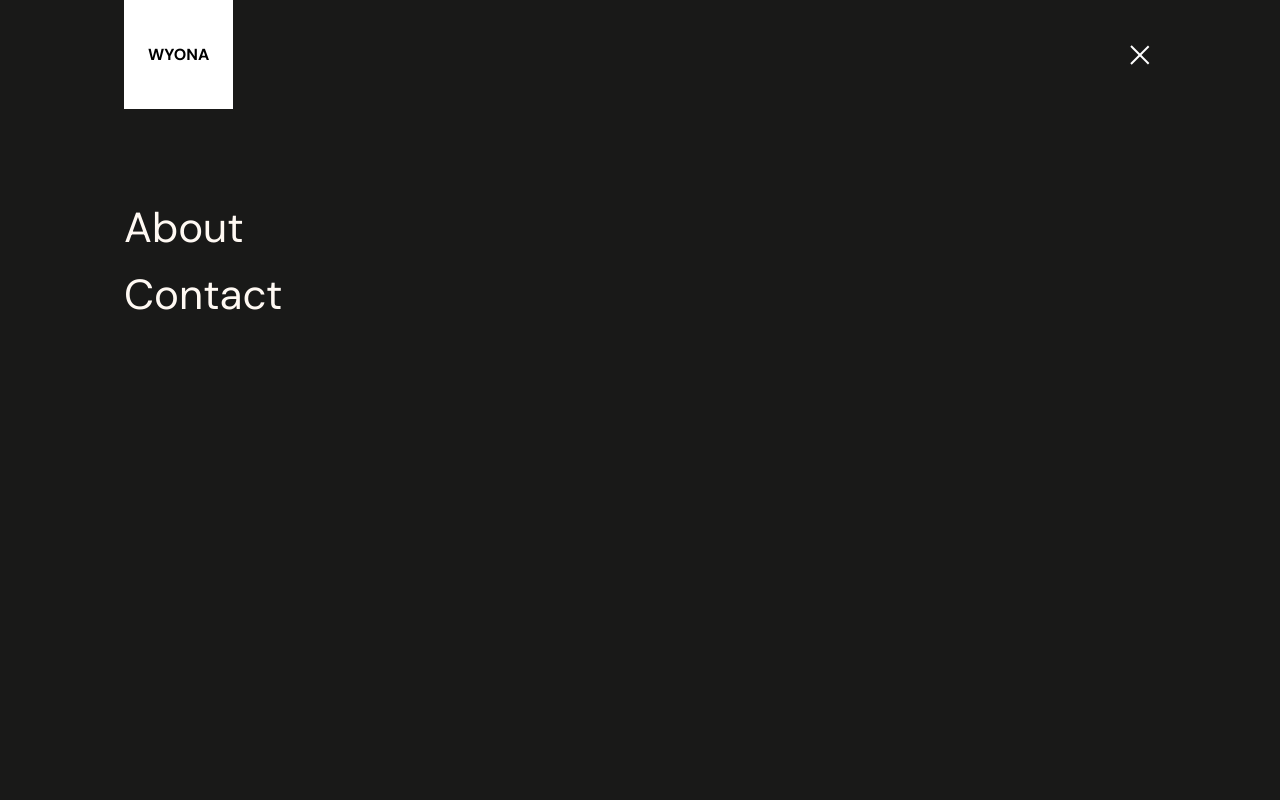
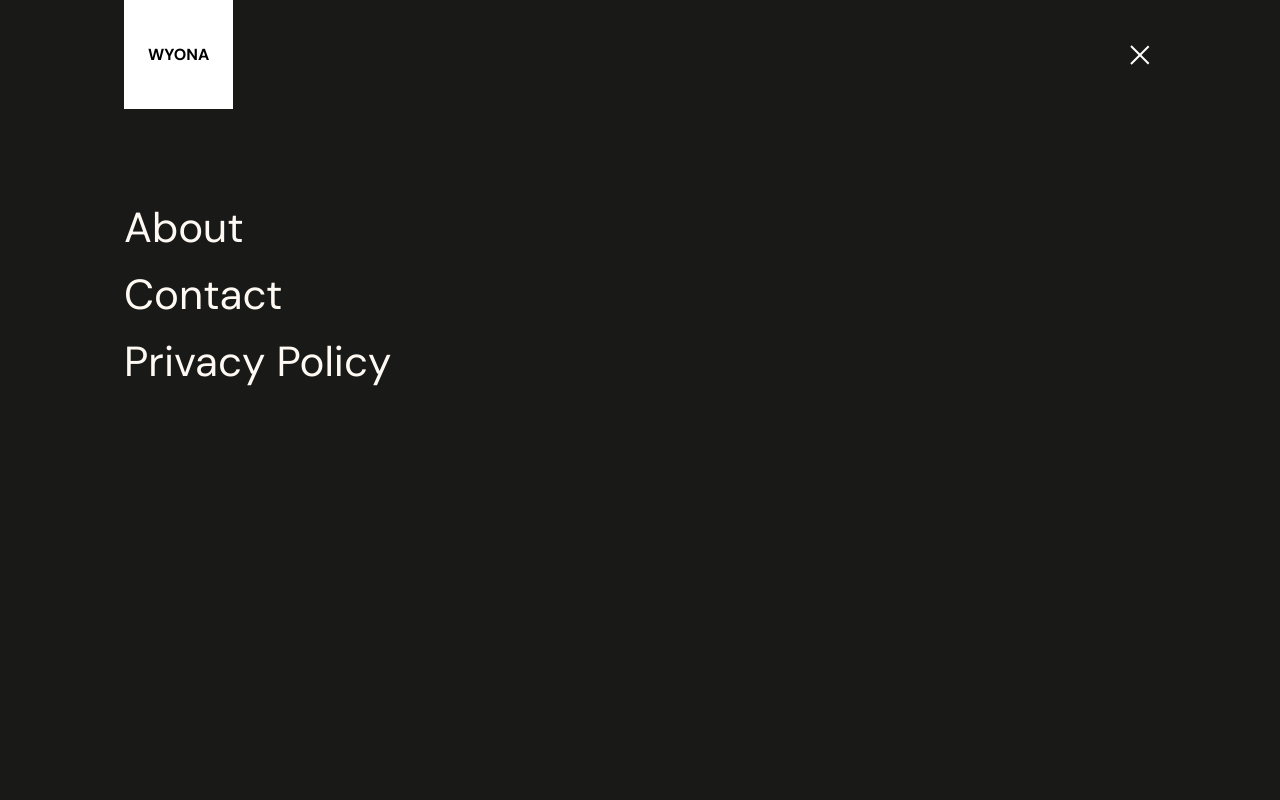
Before and after one commit to vanyabrucker/wyona-web, a Next.js app: page /contact in a window 1280 px wide. Both pictures are taken after a click on the button 1143 px from the left and 54 px from the top of the page. Shown: the top 800 px of the page. Built offline with nearby package versions, Linux system fonts and the light colour scheme.

Commit message:
link to privacy policy improved

```diff
--- a/components/footer/footer.js
+++ b/components/footer/footer.js
@@ -16,9 +16,6 @@ export function Footer() {
                 <section className="margin--bottom--layout-05 margin--top--layout-05">
                     <p className="color--grey-60">Fritz-Fleiner-Weg 9<br/>8044 Zürich<br/> Switzerland</p>
                 </section>
-                <section className="margin--bottom--layout-05 margin--top--layout-05">
-                    <p className="color--grey-60"><a href="privacy-policy">Privacy Policy</a></p>
-                </section>
             </div>
         </footer>
     );
--- a/components/header/header.js
+++ b/components/header/header.js
@@ -49,6 +49,11 @@ export function Header(props) {
                                 <h1 className={"a--internal color--white margin--top--spacing-04"}>Contact</h1>
                             </Link>
                         </li>
+                        <li key={1}>
+                            <Link href="/privacy-policy">
+                                <h1 className={"a--internal color--white margin--top--spacing-04"}>Privacy Policy</h1>
+                            </Link>
+                        </li>
                     </ul>
                 </div>
             </nav>
```
